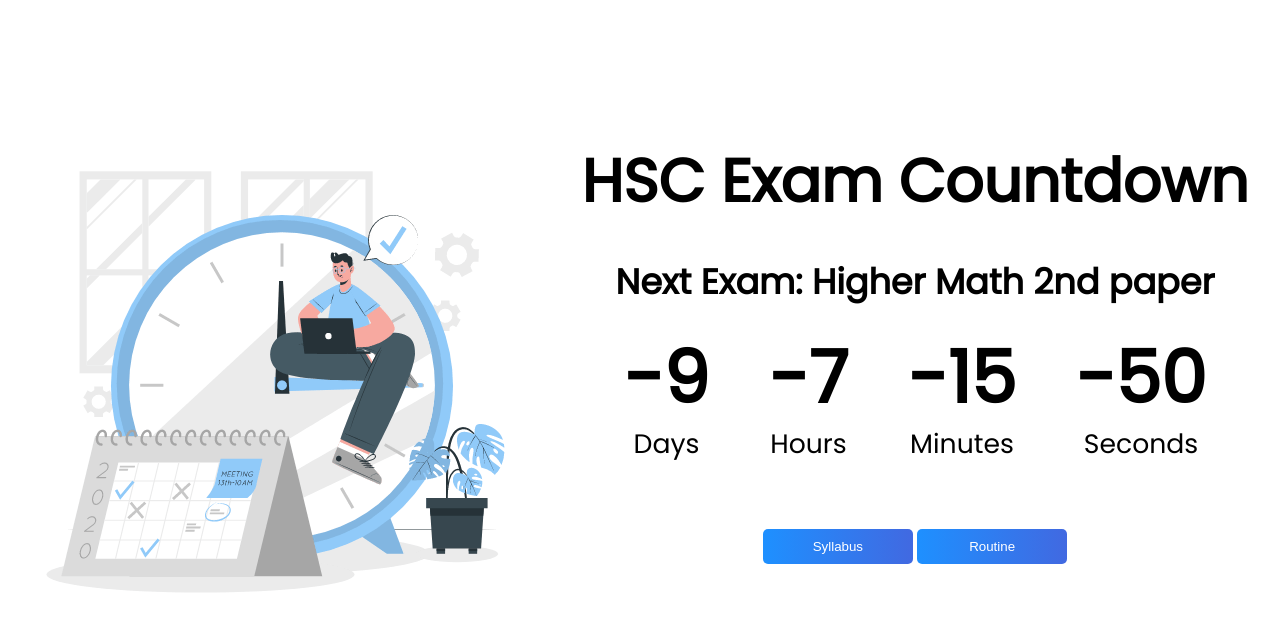
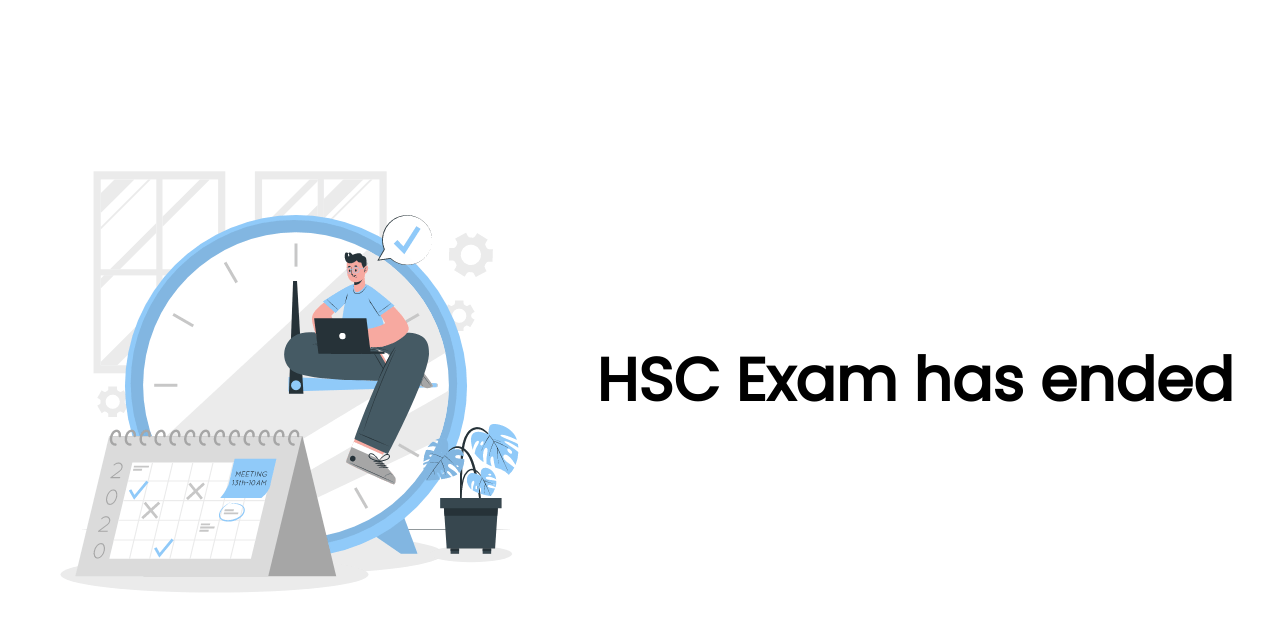
Before and after one commit to Ataur-AHad/HSC-Countdown, a plain HTML site: page index.html in a window 1280 px wide. Drawn offline with Linux system fonts and the light colour scheme.

Commit message:
Update index.html

```diff
--- a/index.html
+++ b/index.html
@@ -15,7 +15,7 @@
         </div>
         <div class="clock">
 
-            <h1>HSC Exam Countdown</h1>
+            <!-- <h1>HSC Exam Countdown</h1>
             <h2>Next Exam: <span class="sub">Higher Math 2nd paper</span> </h2>
 
             <div id="countdown" class="countdown">
@@ -46,9 +46,11 @@
 
                 <a href="https://drive.google.com/file/d/1ge0zIlLhOdD7h2XHXrJUkqvwH3aBzq7T/view?usp=sharing" target="_blank"><button class="button-2">Routine</button></a>
 
-            </div>
+            </div> -->
 
             <div class="links">
+
+                <h1>HSC Exam has ended</h1>
 
             </div>
 
```
